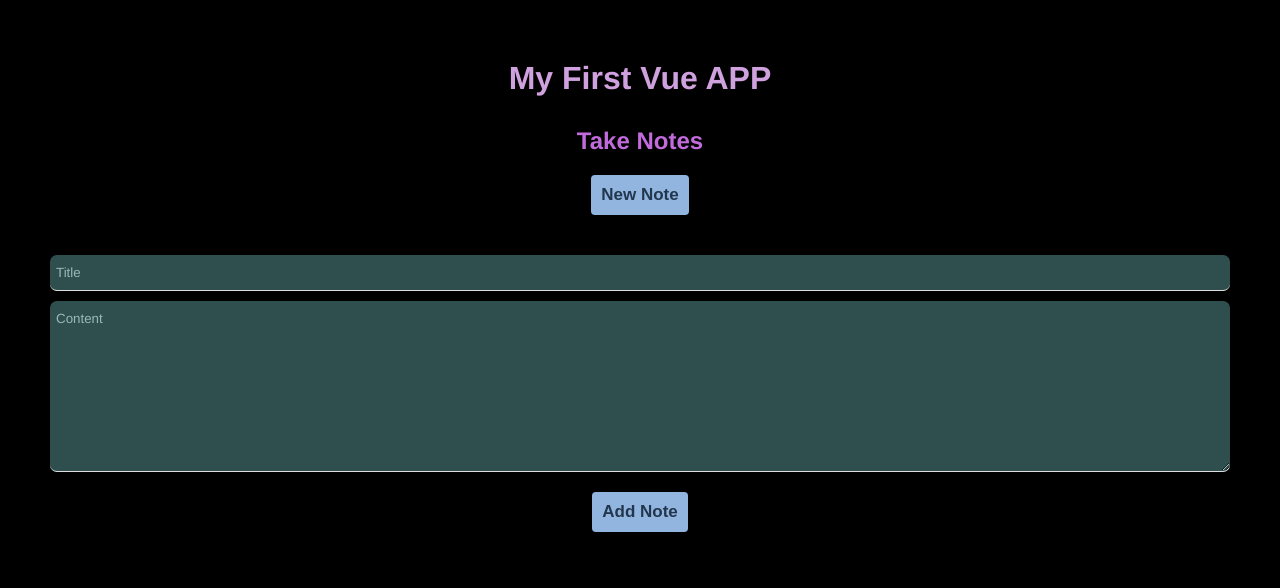
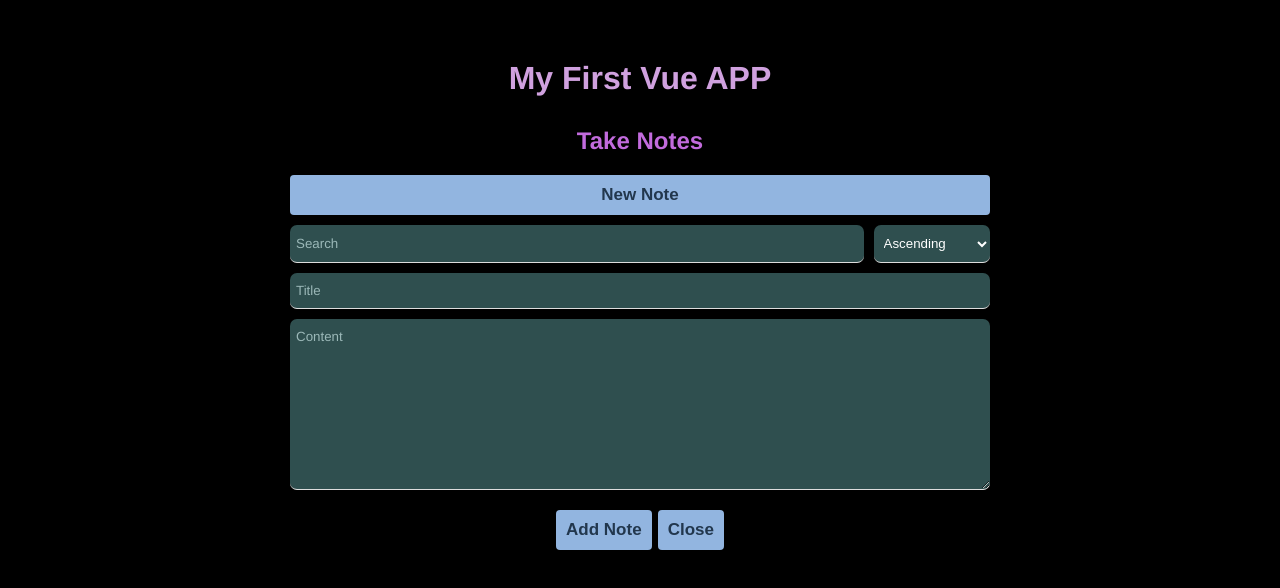
Before and after one commit to Bl4ck-Kurik/Vue-Spielwiese, a Vue app: page / in a window 1280 px wide. Both pictures are taken after a click on the button "New Note". Shown: the top 588 px of the page. Built offline with nearby package versions, Linux system fonts and the light colour scheme.

Commit message:
bug fixes

```diff
--- a/src/components/NoteList.vue
+++ b/src/components/NoteList.vue
@@ -2,19 +2,30 @@
     <div>
         <h2 style="margin-top: 30px;">Take Notes</h2>
         <button class="newNote" @click="showNotes">New Note</button>
-        <div v-if="newNote" class="newNote">
+        <div class="search">
+            <input type="text" v-model="searchQuery" placeholder="Search">
+            <select v-model="sortOrder">
+                <option value="asc">Ascending</option>
+                <option value="desc">Descending</option>
+            </select>
+        </div>
+        <div v-if="newNote" class="newNoteInput">
             <input class="title" type="text" placeholder="Title" v-model="newNoteTitle">
-            <textarea name="" id="" cols="30" rows="10" class="content" placeholder="Content" v-model="newNoteText"></textarea>
-            <button class="addNote" @click="addNote">Add Note</button>
+            <textarea cols="30" rows="10" class="content" placeholder="Content" v-model="newNoteText"></textarea>
+            <div class="editButtons">
+                <button class="addNote" @click="addNote">Add Note</button>
+                <button class="closeNote" @click="showNotes">Close</button>
+            </div>
         </div>
         <div class="notes">
-            <div v-for="(item, index) in noteItems" :key="index">
-                <div v-if="editNote === index" class="notesContent">
-                    <input type="text" v-model="item.title">
-                    <textarea v-model="item.text"></textarea>
+            <div v-for="(item, index) in searchResult" :key="index">
+                <div v-if="editNote === item" class="notesContent">
+                    <input type="text" v-model="editedTitle">
+                    <textarea v-model="editedText"></textarea>
                     <button @click="saveNote" class="saveNote">Save</button>
+                    <button @click="deleteNote" class="deleteNote">Delete</button>
                 </div>
-                <div v-else @click="editNote = index" class="notesContent">
+                <div v-else @click="editNoteIndex(index)" class="notesContent">
                     <h3>{{ item.title }}</h3>
                     <p>{{ item.text }}</p>
                 </div>
@@ -26,37 +37,85 @@
 export default {
     data() {
         return {
+            searchQuery: '',
+            sortOrder: 'asc',
             editNote: null,
+            editedTitle: '',
+            editedText: '',
             newNote: false,
             newNoteTitle: '',
             newNoteText: '',
             noteItems: [],
         }
     },
+    created() {
+        if (localStorage.getItem('noteItems')) {
+            this.noteItems = JSON.parse(localStorage.getItem('noteItems'));
+        }
+    },
     methods: {
         showNotes () {
-            this.newNote = true
+            this.newNote = !this.newNote
+            this.editNote = null
         },
         addNote () {
+            this.editNote = null
             if (this.newNoteTitle && this.newNoteText) {
                 if (this.editNote !== null) {
-                    this.noteItems[this.editNote].title = this.newNoteTitle;
-                    this.noteItems[this.editNote].text = this.newNoteText;
+                    this.noteItems[this.editNote].title = this.newNoteTitle
+                    this.noteItems[this.editNote].text = this.newNoteText
                 } else {
                     this.noteItems.push({
                         title: this.newNoteTitle,
                         text: this.newNoteText
-                });
+                })
+                localStorage.setItem('noteItems', JSON.stringify(this.noteItems))
                 }
-                this.newNote = false;
-                this.newNoteTitle = '';
-                this.newNoteText = '';
-                this.editNote = null;
+                this.newNote = false
+                this.newNoteTitle = ''
+                this.newNoteText = ''
+                this.editNote = null
             }
         },
+        editNoteIndex(index) {
+            this.editNote = this.searchResult[index]
+            let originalIndex = this.noteItems.indexOf(this.editNote)
+            this.editedTitle = this.noteItems[originalIndex].title
+            this.editedText = this.noteItems[originalIndex].text
+        },
         saveNote() {
+            if(this.editNote !== null) {
+                let originalIndex = this.noteItems.indexOf(this.editNote)
+                this.noteItems[originalIndex].title = this.editedTitle
+                this.noteItems[originalIndex].text = this.editedText
+                localStorage.setItem('noteItems', JSON.stringify(this.noteItems))
+            }
             this.editNote = null
+            this.editedTitle = ''
+            this.editedText = ''
         },
+        deleteNote(index) {
+            this.noteItems.splice(index, 1)
+        },
+    },
+    computed: {
+        searchResult() {
+            let sortedNotes = [...this.noteItems]
+            if (this.searchQuery) {
+                this.editNote = null
+                sortedNotes = sortedNotes.filter(item =>
+                    item.title.toLowerCase().includes(this.searchQuery.toLowerCase())
+                )
+            }
+            if (this.sortOrder === 'asc') {
+                this.editNote = null
+                sortedNotes.sort((a, b) => a.title.localeCompare(b.title))
+            } else if (this.sortOrder === 'desc') {
+                this.editNote = null
+                sortedNotes.sort((a, b) => b.title.localeCompare(a.title))
+            }
+            return sortedNotes
+        }
     },
 }
 </script>
@@ -64,18 +123,31 @@
     .title {
         margin: 10px 0 10px;
     }
-    .newNote, .addNote, .saveNote {
+    .newNote, .addNote, .saveNote, .closeNote, .deleteNote {
         font-size: 17px;
         padding: 10px;
     }
     .newNote {
+        margin-bottom: 10px;
+        width: 700px;
+    }
+    .newNoteInput {
         margin-bottom: 20px;
+        width: 700px;
+        margin: auto;
     }
     .addNote {
         margin-top: 20px;
     }
-    .saveNote {
+    .saveNote, .deleteNote {
         margin-top: 10px;
+    }
+    .deleteNote {
+        color: #5e0101;
+        background-color: #ff5555;
+    }
+    .notes {
+        margin-top: 20px;
     }
     .notes h3, .notes p, .notes input, .notes textarea {
         background-color: rgba(47, 79, 79, 0.288);
@@ -83,7 +155,7 @@
         border-radius: 7px;
         margin: 0;
         text-align: left;
-        width: 400px;
+        width: 650px;
         padding: 10px;
         word-wrap: break-word;
     }
@@ -93,12 +165,24 @@
     .notes li, .notesContent {
         display: flex;
         align-items: center;
-        flex-direction: column;
+        justify-content: center;
+        flex-direction: row;
         flex-wrap: wrap;
-        width: 450px;
+        width: 700px;
         padding: 15px 0 15px;
         margin: 10px auto 10px auto;
         background-color: rgba(47, 79, 79, 0.15);
         border-radius: 7px;
     }
+    .search {
+        display: flex;
+        margin: 0 auto 10px auto;
+        width: 700px;
+    }
+    .search input {
+        margin-right: 10px;
+    }
+    .search select {
+        width: 20%;
+    }
 </style>
```
